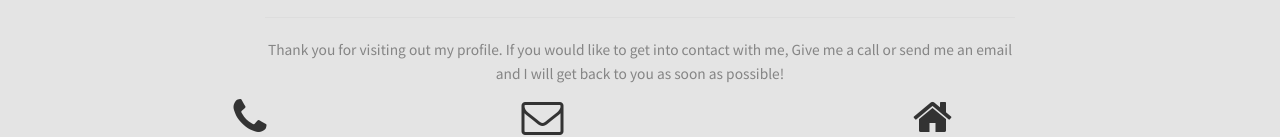
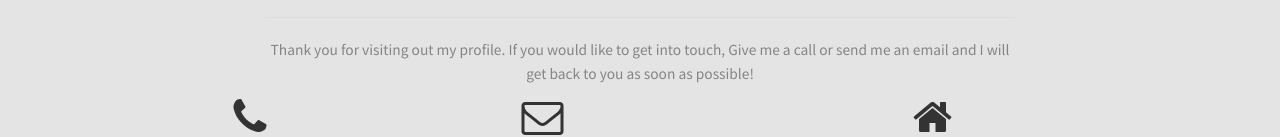
Before and after one commit to riteshkasat/riteshkasat.github.io, a plain HTML site: page index.html in a window 1280 px wide. Shown: the part 3632-3769 px from the top of the page. Drawn offline with Linux system fonts and the light colour scheme.

Commit message:
correcting contact message

```diff
--- a/index.html
+++ b/index.html
@@ -537,7 +537,7 @@
                 <div class="col-lg-8 col-lg-offset-2 text-center">
                     <h2 class="section-heading">Let's Get In Touch!</h2>
                     <hr class="primary">
-                    <p>Thank you for visiting out my profile. If you would like to get into contact with me, Give me a call or send me an email and I will get back to you as soon as possible!</p>
+                    <p>Thank you for visiting out my profile. If you would like to get into touch, Give me a call or send me an email and I will get back to you as soon as possible!</p>
                 </div>
                 <div class="col-lg-4 col-md-6 text-center">
                     <i class="fa fa-phone fa-3x wow bounceIn"></i>
```
